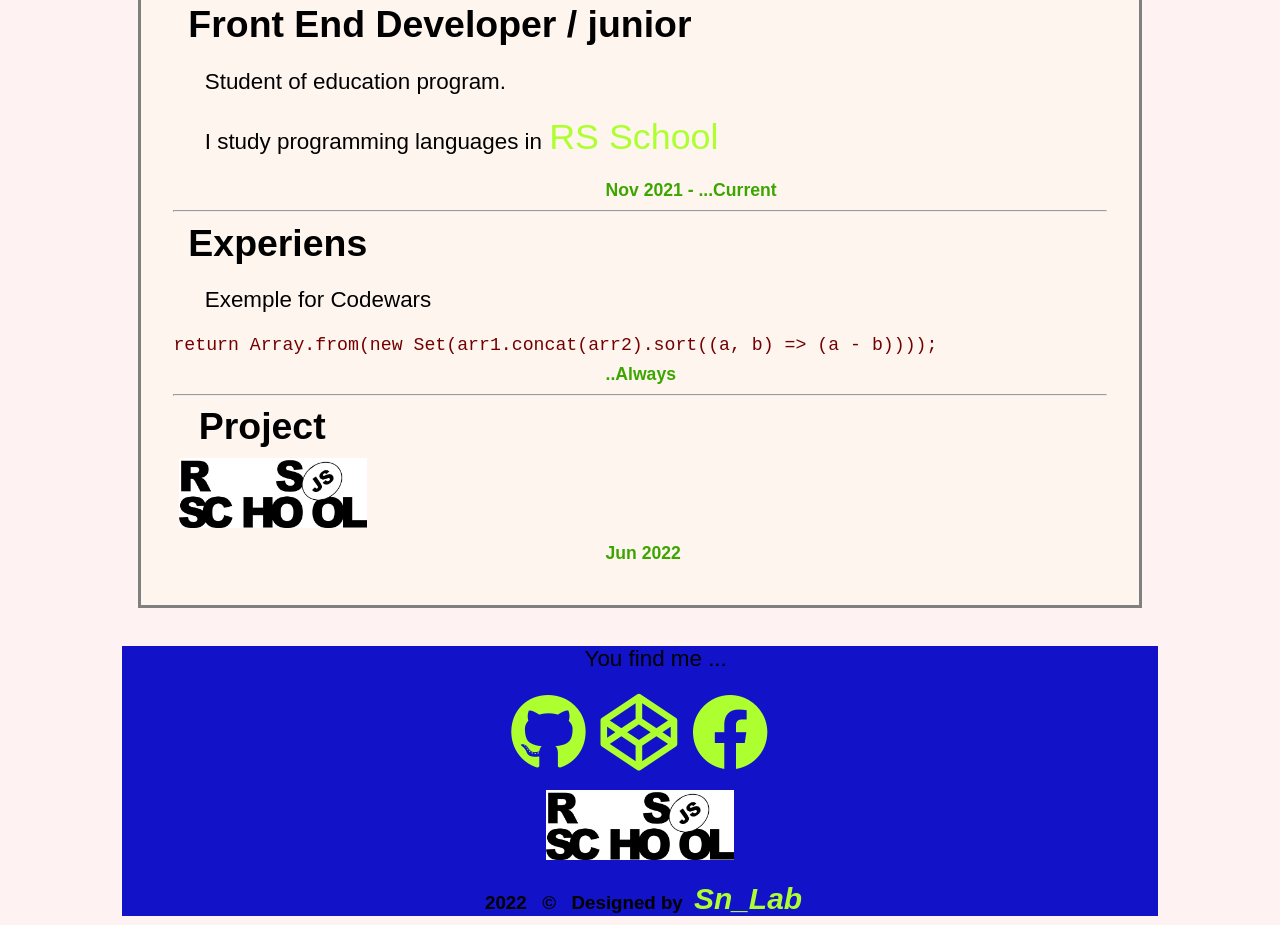
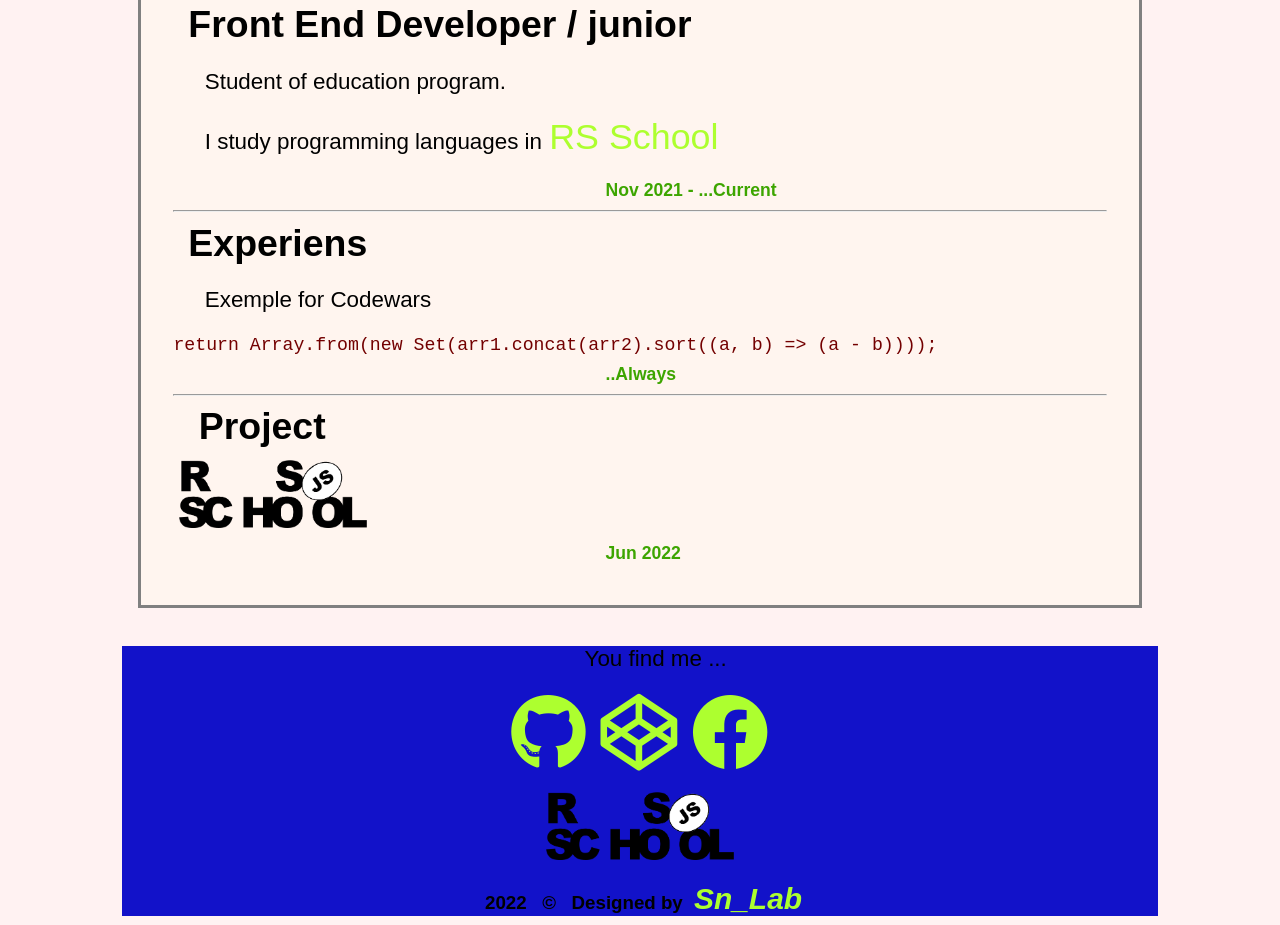
Before and after one commit to LABUSHKIN/rsschool-cv, a plain HTML site: page index.html in a window 1280 px wide. Shown: the part 2449-3374 px from the top of the page. Drawn offline with Linux system fonts and the light colour scheme; a web font is replaced by a local one.

Commit message:
fix: source .png

```diff
--- a/index.html
+++ b/index.html
@@ -119,7 +119,7 @@
     <hr>
             <div class="container">
                 <h3 id="prj"><b> &nbsp;Project</b></h3>
-                <a href="https://github.com/LABUSHKIN/rsschool-cv/blob/rsschool-cv-html/cv.md" title="source"> <img src="assets/rs-logo.jpg" width="160" height="70" alt="RS school / cv.md"></a>
+                <a href="https://github.com/LABUSHKIN/rsschool-cv/blob/rsschool-cv-html/cv.md" title="source"> <img src="assets/rs-logo.png" width="160" height="70" alt="RS school / cv.md"></a>
                 <h4>&nbsp; Jun 2022</h4>
             </div>
         </div>
@@ -134,11 +134,10 @@
         <a href="https://codepen.io/labushkin/pen/dyJbdro"><i class="fab fa-codepen fa-3x"></i></a>
         <a href="https://www.facebook.com/profile.php?id=100002005041662"><i class="fab fa-facebook fa-3x"></i></a>
             <br><br>
-        <a href="https://rs.school/js/" title="rss_js_course"><img src="assets/rs-logo.jpg" width="160" height="70" alt="RS School/FE"></a>
+        <a href="https://rs.school/js/" title="rss_js_course"><img src="assets/rs-logo.png" width="160" height="70" alt="RS School/FE"></a>
     </div>
   <h3>2022 &nbsp; &#169; &nbsp; Designed by <i><a>Sn_Lab</a></i></h3>
 </footer>
 
 </body>
-</html>
-                <!--validation complete (html + css)-->
+</html>         <!--validation complete (html + css)-->
```
Also changed, not shown: assets/rs-logo.png (added).
